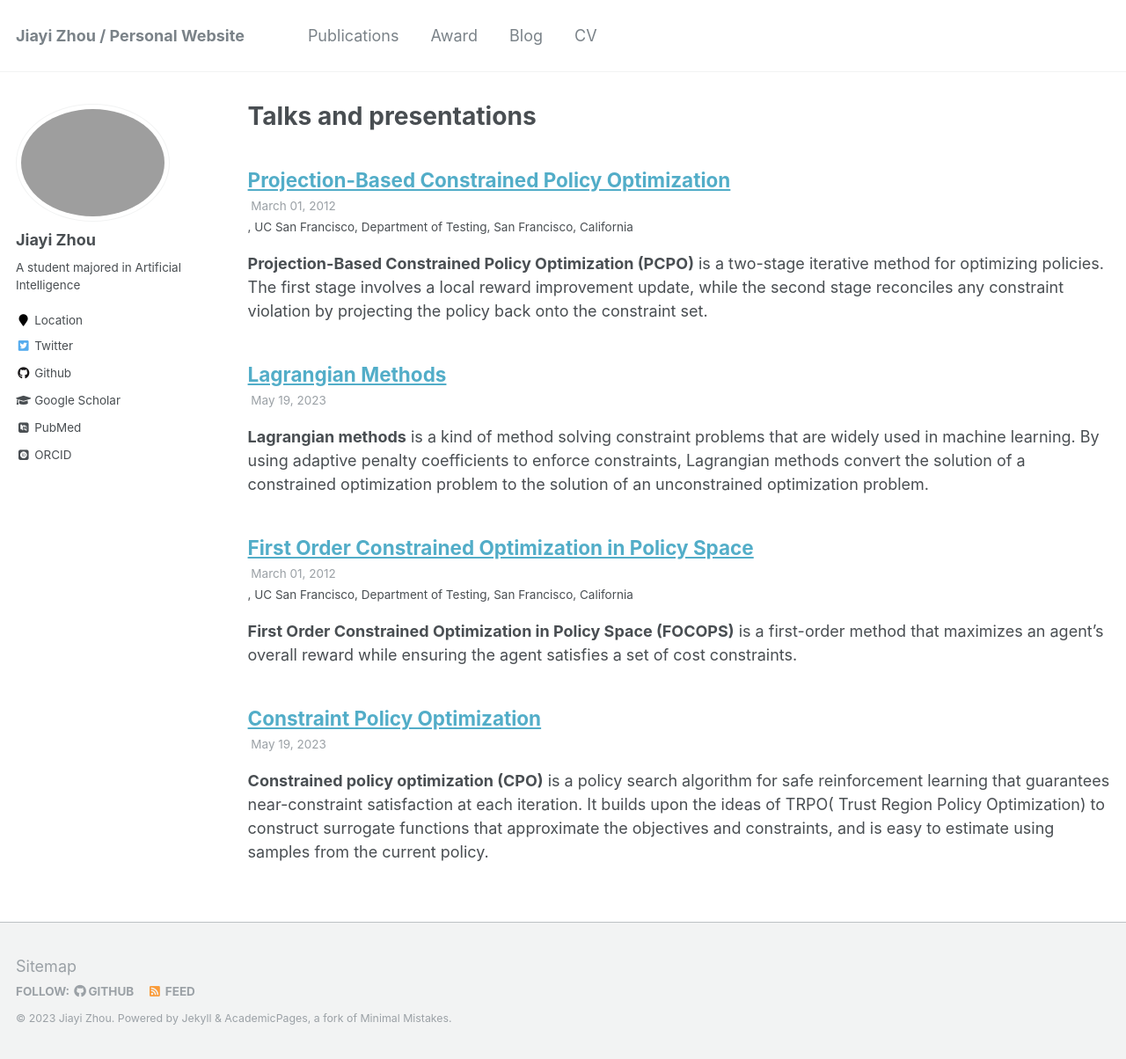
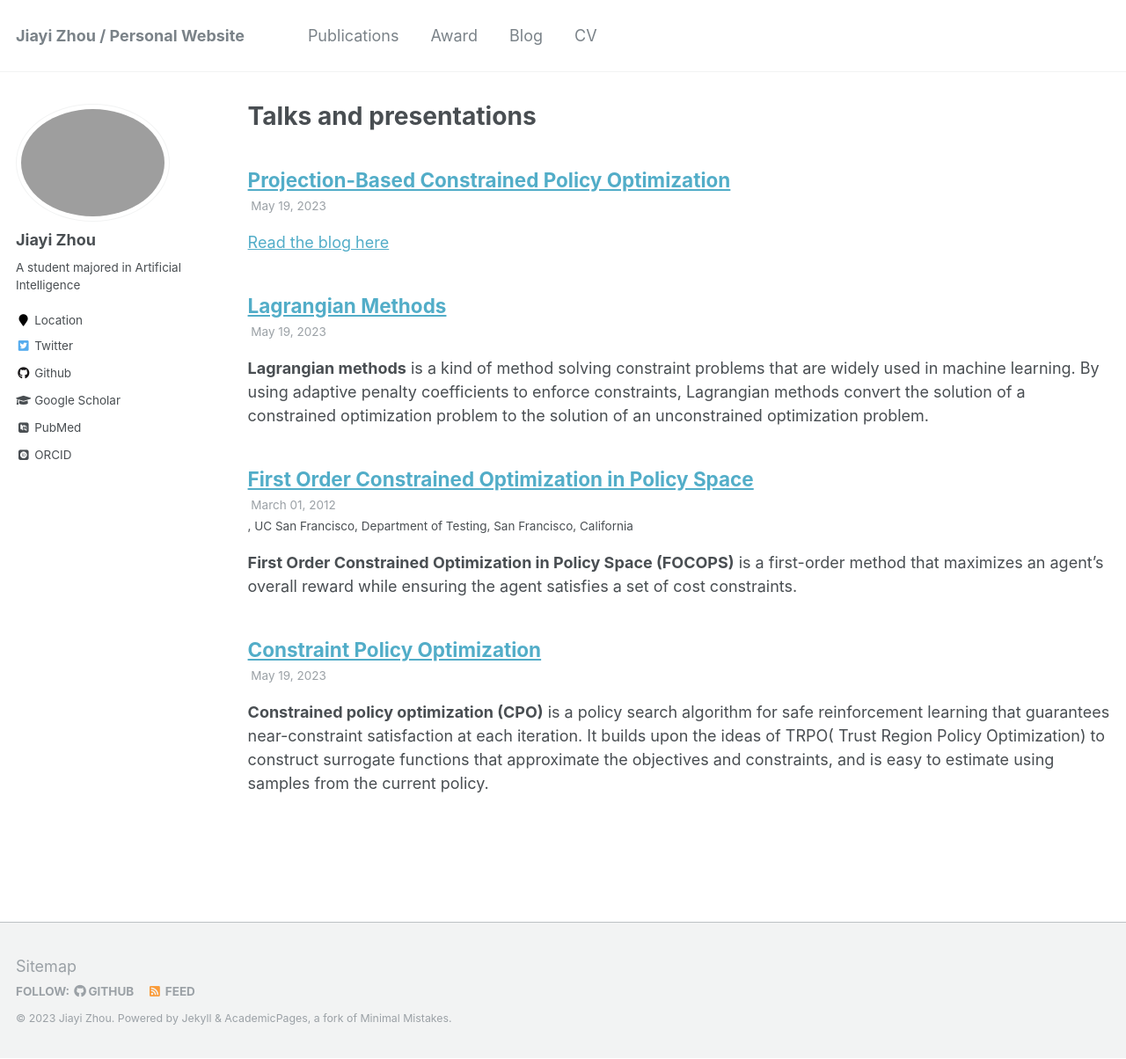
Before and after one commit to Gaiejj/Gaiejj.github.io, a Jekyll site: the page built from _pages/talks.html, in a window 1280 px wide and 1204 px high. Shown: the whole window at 88% size. Built offline with Jekyll 4.4.1, drawn with Linux system fonts in a browser that asks for light colours; some web fonts are replaced.

Commit message:
docs: update blog

```diff
--- a/_talks/pcpo.md
+++ b/_talks/pcpo.md
@@ -2,11 +2,7 @@
 title: "Projection-Based Constrained Policy Optimization"
 collection: talks
 permalink: /talks/pcpo
-venue: "UC San Francisco, Department of Testing"
-date: 2012-03-01
-location: "San Francisco, California"
+abstract: Projection-Based Constrained Policy Optimization (PCPO) is a two-stage iterative method for optimizing policies. The first stage involves a local reward improvement update, while the second stage reconciles any constraint violation by projecting the policy back onto the constraint set.
 ---
 
-**Projection-Based Constrained Policy Optimization (PCPO)** is a two-stage iterative method for optimizing policies. The first stage involves a local reward improvement update, while the second stage reconciles any constraint violation by projecting the policy back onto the constraint set.
-
 [Read the blog here](https://omnisafe.readthedocs.io/en/latest/saferl/pcpo.html)
```
